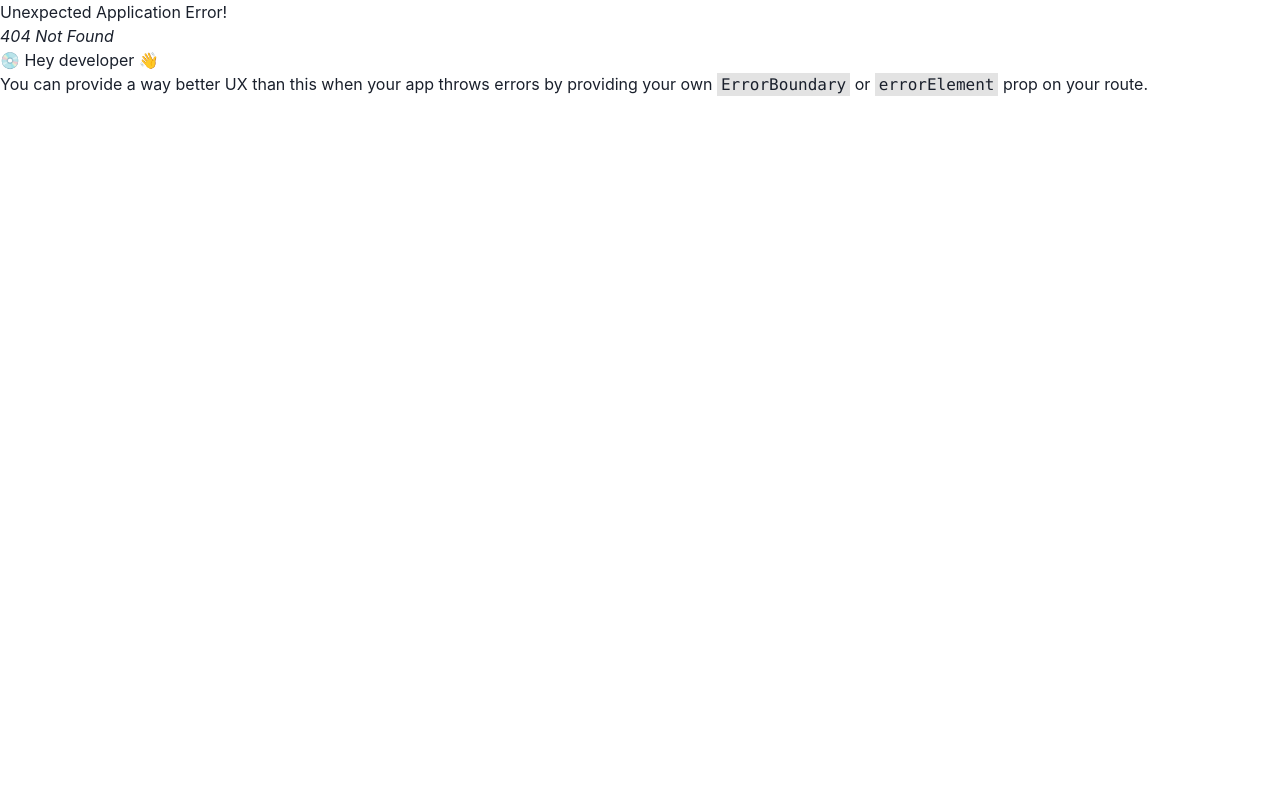
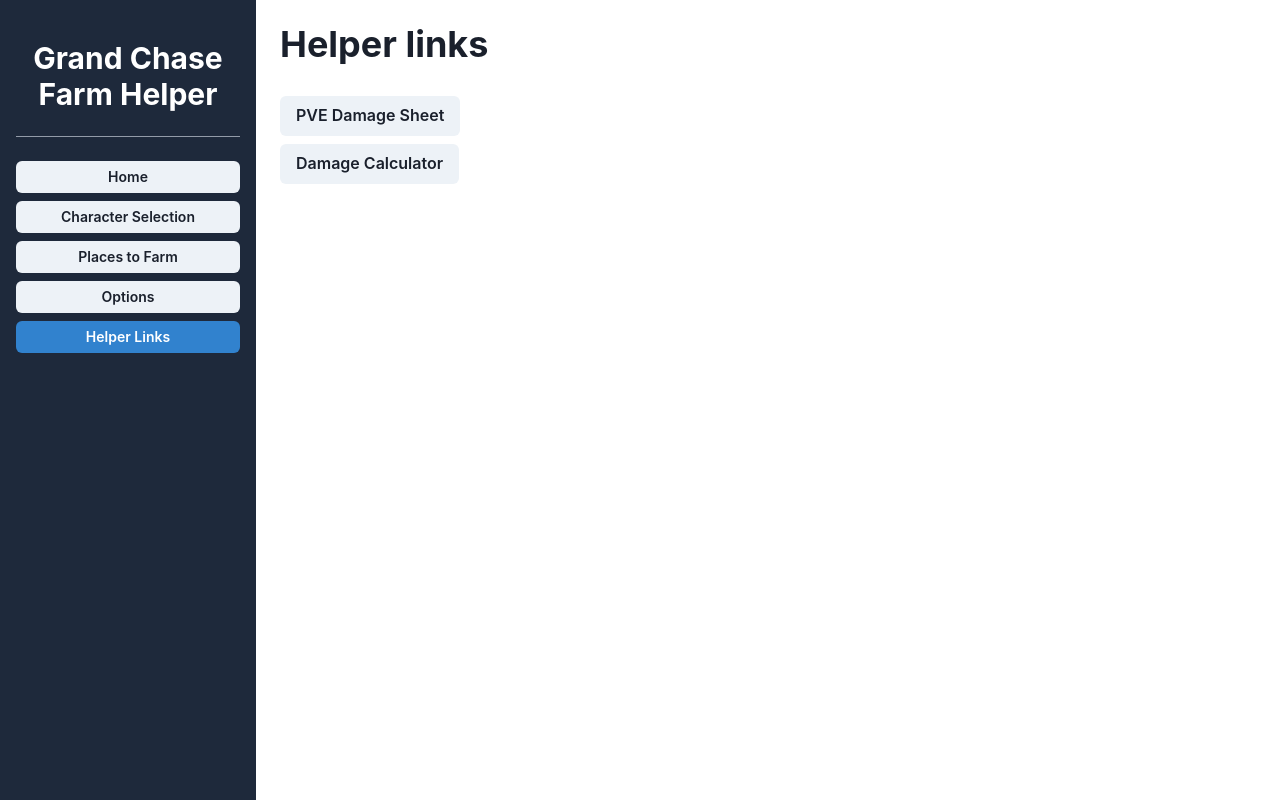
Before and after one commit to ROiPinheiro/grand-chase-farm-helper, a React (Vite) app: page /helper-links in a window 1280 px wide. Before the commit this address had no page. Built offline with nearby package versions, Linux system fonts and the light colour scheme.

Commit message:
add helper links

```diff
--- a/src/components/SideMenu/index.tsx
+++ b/src/components/SideMenu/index.tsx
@@ -73,6 +73,21 @@
             </Button>
           </Link>
         </li>
+        <li className="pb-2">
+          <Link to="/helper-links">
+            <Button
+              colorScheme={
+                location.pathname == "/helper-links"
+                  ? selectedButtonColor
+                  : undefined
+              }
+              size={"sm"}
+              width={"full"}
+            >
+              Helper Links
+            </Button>
+          </Link>
+        </li>
       </ul>
     </aside>
   );
--- /dev/null
+++ b/src/pages/HelperLinks/index.tsx
@@ -0,0 +1,28 @@
+import { Button } from "@chakra-ui/react";
+import PageContent from "../../components/PageContent";
+import PageHeader from "../../components/PageHeader";
+
+function HelperLinksPage() {
+  return (
+    <PageContent>
+      <PageHeader text="Helper links" />
+
+      <div className="flex gap-2 flex-col">
+        <a
+          target={"_blank"}
+          href="https://docs.google.com/spreadsheets/d/1FGxKHQuwz_Jx-GdYd6647FiAE9UbS6mZgufXor9_DZk/edit#gid=769947728"
+        >
+          <Button>PVE Damage Sheet</Button>
+        </a>
+        <a
+          target={"_blank"}
+          href="https://thearesius.github.io/Damage-Calculator-EN/"
+        >
+          <Button>Damage Calculator</Button>
+        </a>
+      </div>
+    </PageContent>
+  );
+}
+
+export default HelperLinksPage;
--- a/src/pages/Home/components/DailyFarmList.tsx
+++ b/src/pages/Home/components/DailyFarmList.tsx
@@ -25,11 +25,8 @@
 
       <div>
         {selectedCharacters?.map((selectedChar) => (
-          <>
-            <div
-              className="grid grid-cols-3 pb-2 pt-2"
-              key={selectedChar.character.id}
-            >
+          <div key={selectedChar.character.id}>
+            <div className="grid grid-cols-3 pb-2 pt-2">
               <div className="flex pt-2 pb-2  items-center ">
                 <img
                   src={selectedChar.character.src}
@@ -110,7 +107,7 @@
               </div>
             </div>
             <Divider />
-          </>
+          </div>
         ))}
       </div>
     </div>
--- a/src/routes/routes.tsx
+++ b/src/routes/routes.tsx
@@ -9,6 +9,7 @@
 import OptionsPage from "../pages/Options";
 import Home from "../pages/Home";
 import FarmPlacesPage from "../pages/FarmPlaces";
+import HelperLinksPage from "../pages/HelperLinks";
 
 export const router = createBrowserRouter(
   createRoutesFromElements(
@@ -17,6 +18,7 @@
       <Route path="options" element={<OptionsPage />} />
       <Route path="character-selection" element={<CharacterSelectionPage />} />
       <Route path="places" element={<FarmPlacesPage />} />
+      <Route path="helper-links" element={<HelperLinksPage />} />
     </Route>
   )
 );
```
